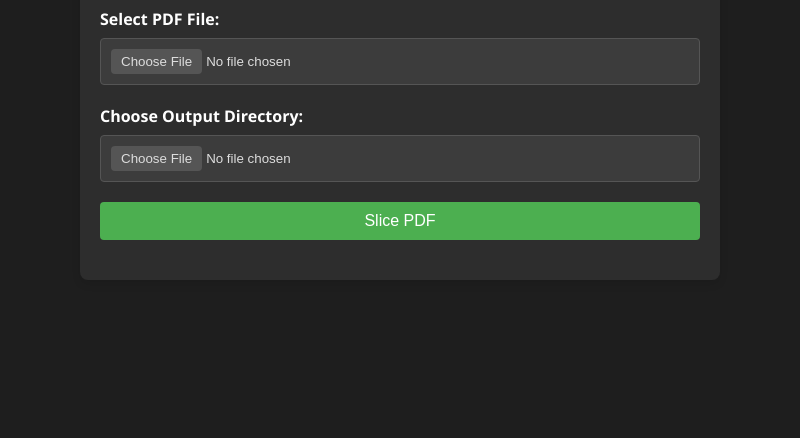
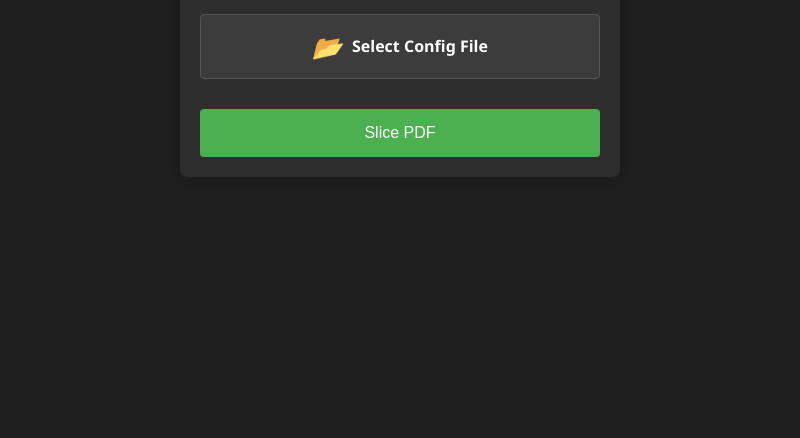
Before and after one commit to SamsterJam/LuddyHackathonSP24, an Electron app: page views/slice.html in a window 800 px wide. Shown: the part 362-800 px from the top of the page. Drawn offline with Linux system fonts and the light colour scheme.

Commit message:
Removed extra fields in Use-Existing-Config

```diff
--- a/views/slice.css
+++ b/views/slice.css
@@ -3,64 +3,62 @@ body {
     background-color: #1e1e1e;
     color: #ffffff;
     margin: 0;
-    padding: 0; /* Remove padding to allow true centering */
-    display: flex; /* Use Flexbox */
-    justify-content: center; /* Center horizontally */
-    align-items: center; /* Center vertically */
-    height: 100vh; /* Full viewport height */
+    padding: 0;
+    display: flex;
+    justify-content: center;
+    align-items: center;
+    height: 100vh;
 }
 
 .container {
-    max-width: 600px;
-    width: 100%; /* Add this to ensure padding doesn't exceed the max-width */
+    max-width: 400px;
+    width: 100%;
     padding: 20px;
     background-color: #2d2d2d;
     border-radius: 8px;
     box-shadow: 0 4px 8px rgba(0, 0, 0, 0.1);
-    /* Remove margin to allow true centering */
+    text-align: center;
 }
 
 h1 {
-    text-align: center;
     color: #4caf50;
     margin-bottom: 30px;
 }
 
-label {
-    display: block;
-    margin-bottom: 8px;
+.upload-container {
+    position: relative;
+    cursor: pointer;
+    margin-bottom: 30px;
+}
+
+.upload-label {
+    display: flex;
+    align-items: center;
+    justify-content: center;
+    padding: 15px;
+    background-color: #3c3c3c;
+    border: 1px solid #555;
+    border-radius: 4px;
+    transition: background-color 0.3s ease;
+}
+
+.upload-label:hover {
+    background-color: #4caf50;
+}
+
+.upload-icon {
+    font-size: 24px;
+    margin-right: 10px;
+}
+
+.upload-text {
+    font-size: 16px;
     font-weight: bold;
 }
 
-input[type="file"] {
+.slice-btn {
     width: 100%;
-    padding: 10px;
-    margin-bottom: 20px;
-    background-color: #3c3c3c;
-    border: 1px solid #555;
-    border-radius: 4px;
-    color: #ddd;
-    cursor: pointer;
-    box-sizing: border-box;
-}
-
-input[type="file"]::-webkit-file-upload-button {
-    padding: 5px 10px;
-    background-color: #555;
-    border: none;
-    border-radius: 4px;
-    color: #ddd;
-    cursor: pointer;
-    transition: background-color 0.3s ease;
-}
-
-input[type="file"]::-webkit-file-upload-button:hover {
-    background-color: #666;
-}
-
-button {
-    width: 100%;
-    padding: 10px;
+    padding: 15px;
     background-color: #4caf50;
     border: none;
     border-radius: 4px;
@@ -70,15 +68,10 @@ button {
     transition: background-color 0.3s ease;
 }
 
-button:hover {
+.slice-btn:hover {
     background-color: #66bb6a;
 }
 
-button:active {
+.slice-btn:active {
     background-color: #388e3c;
 }
-
-/* Add some padding to the bottom of the container */
-.container {
-    padding-bottom: 40px;
-}
--- a/views/slice.html
+++ b/views/slice.html
@@ -9,19 +9,14 @@
 <body>
     <div class="container">
         <h1>PDF Slicer</h1>
-        <div>
-            <label for="configFile">Select Config File:</label>
-            <input type="file" id="configFile" accept=".cfg">
+        <div class="upload-container">
+            <input type="file" id="configFile" accept=".cfg" hidden>
+            <label for="configFile" class="upload-label">
+                <i class="upload-icon">&#128194;</i> <!-- This is a document icon -->
+                <span class="upload-text">Select Config File</span>
+            </label>
         </div>
-        <div>
-            <label for="pdfFile">Select PDF File:</label>
-            <input type="file" id="pdfFile" accept=".pdf">
-        </div>
-        <div>
-            <label for="outputDir">Choose Output Directory:</label>
-            <input type="file" id="outputDir" webkitdirectory directory>
-        </div>
-        <button id="sliceBtn">Slice PDF</button>
+        <button id="sliceBtn" class="slice-btn">Slice PDF</button>
     </div>
     <script src="slice.js"></script>
 </body>
--- a/views/slice.js
+++ b/views/slice.js
@@ -1,18 +1,14 @@
 document.getElementById('sliceBtn').addEventListener('click', () => {
     const configFileInput = document.getElementById('configFile');
-    const pdfFileInput = document.getElementById('pdfFile');
-    const outputDirInput = document.getElementById('outputDir');
 
-    if (configFileInput.files.length === 0 || pdfFileInput.files.length === 0 || outputDirInput.files.length === 0) {
-        alert('Please select a config file, a PDF file, and an output directory.');
+    if (configFileInput.files.length === 0) {
+        alert('Please select a config file.');
         return;
     }
 
     const configFile = configFileInput.files[0].path;
-    const pdfFile = pdfFileInput.files[0].path;
-    const outputDir = outputDirInput.files[0].path;
 
-    window.electronAPI.slicePdf({ configFile, pdfFile, outputDir }).then((response) => {
+    window.electronAPI.slicePdf({ configFile }).then((response) => {
         console.log(response);
         alert('PDF slicing completed!');
     }).catch((error) => {
```
